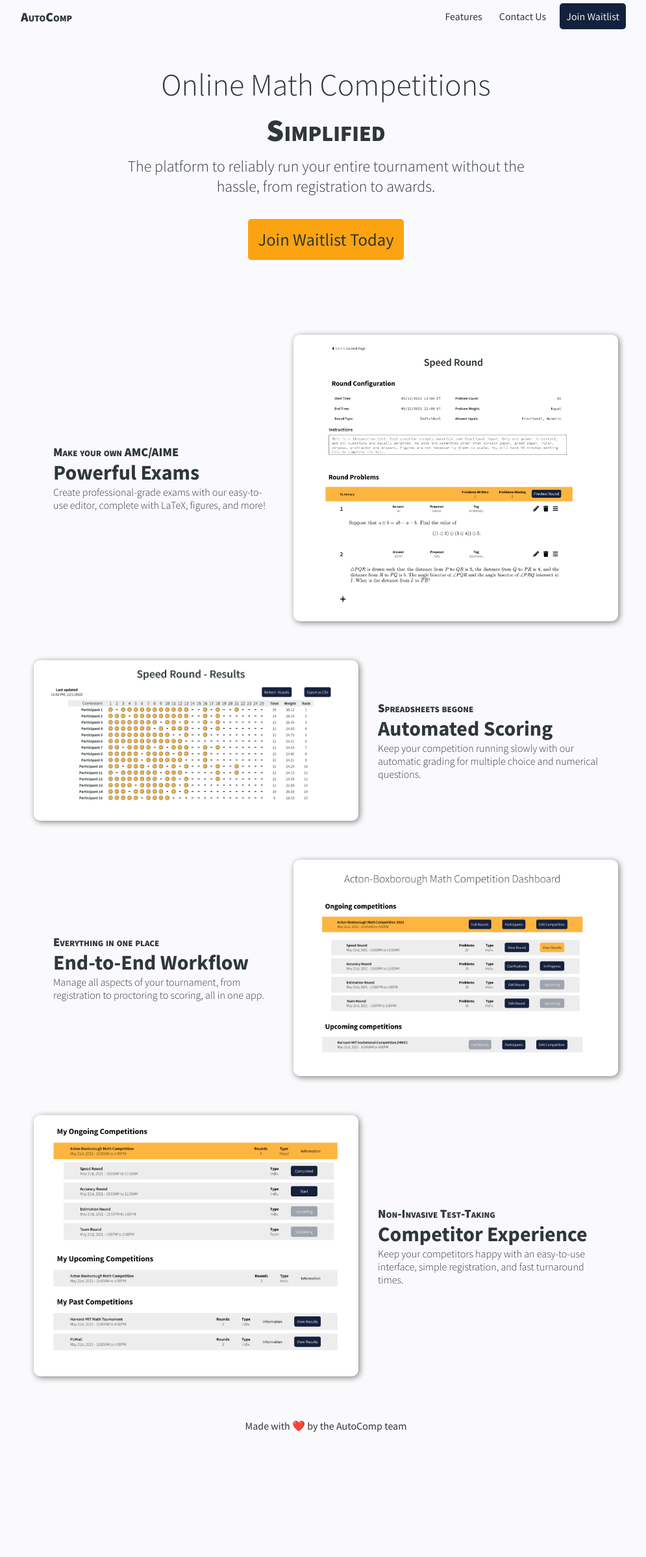
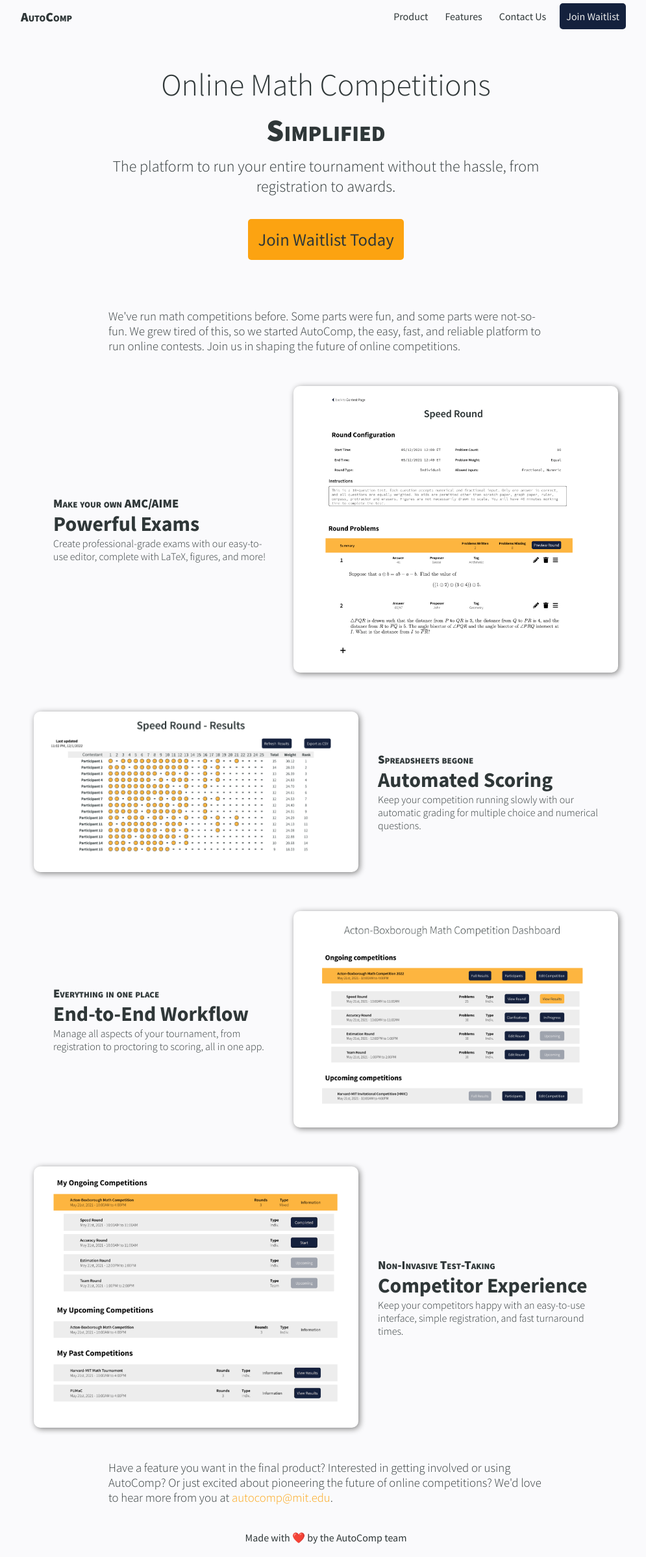
Before and after one commit to Jacobian-Grading/marketing, a Next.js app: page / in a window 1280 px wide. Shown: the whole page at 65% size, without its empty margins (138-1133 px from the left). Before the commit the page ends 2224 px from the top, so only its background shows below. Built offline with nearby package versions, Linux system fonts and the light colour scheme.

Commit message:
added better navbar

```diff
--- a/components/Layout.tsx
+++ b/components/Layout.tsx
@@ -1,7 +1,6 @@
-import {useState} from "react";
+import { useState, useEffect, useRef, createRef } from "react";
 
 import styles from "../styles/Layout.module.scss";
-import Link from "next/link";
 import Navbar from "../components/Navbar"
 
 const Footer = () => {
@@ -20,10 +19,28 @@ interface LayoutProps {
 }
 
 const Layout = (props: LayoutProps) => {
+  const [sidebar, setSidebar] = useState(false);
+
+  const handleClickOutside = (event: any) => {
+    console.log(ref.current)
+    if (ref.current && event.target! && !ref.current.contains(event.target)) {
+      setSidebar(false);
+    }
+  };
+
+  const ref : React.RefObject<HTMLInputElement> = createRef();
+
+  useEffect(() => {
+    document.addEventListener('click', handleClickOutside, true);
+    return () => {
+      document.removeEventListener('click', handleClickOutside, true);
+    };
+  });
+
   return (
     <div className={styles.layout}>
-      <div className={styles.navWrapper}>
-        <Navbar isAuth={props.isAuth} />
+      <div className={styles.navWrapper} id="navbar-container" ref={ref}>
+        <Navbar isAuth={props.isAuth} sidebar={sidebar} setSidebar={setSidebar}/>
       </div>
       <main className={styles.main}>{props.children}</main>
       <Footer />
--- a/components/Navbar.tsx
+++ b/components/Navbar.tsx
@@ -1,22 +1,26 @@
-import { useState } from "react";
+import { useState, useRef } from "react";
 
 import styles from "../styles/Navbar.module.scss";
 import Link from "next/link";
 
 interface NavbarProps {
   isAuth: boolean;
+  sidebar: boolean;
+  setSidebar: any;
 }
 
 const Navbar = (props: NavbarProps) => {
-  const [sidebar, setSidebar] = useState(false);
 
   return (
     <nav className={styles.nav}>
       <Link href="/">
         <a className={styles.logo}>AutoComp</a>
       </Link>
-      <div className={!sidebar ? styles.navMenu : styles.mobileNavMenu}>
-        <div className={styles.exitButton} onClick={() => setSidebar(false)}> X</div>
+      <div className={!props.sidebar ? styles.navMenu : styles.mobileNavMenu}>
+        <div className={styles.exitButton} onClick={() => props.setSidebar(false)}> X</div>
+        <Link href="#product">
+          <a className={styles.navItem}>Product</a>
+        </Link>
         <Link href="#features">
           <a className={styles.navItem}>Features</a>
         </Link>
@@ -27,10 +31,10 @@ const Navbar = (props: NavbarProps) => {
           <a className={styles.navItemEmph}>Join Waitlist</a>
         </Link>
       </div>
-      {!sidebar && (
+      {!props.sidebar && (
         <div
           className={styles.mobileHamburger}
-          onClick={() => setSidebar(true)}
+          onClick={() => props.setSidebar(true)}
         >
           <div className={styles.hamburgerBar} />
           <div className={styles.hamburgerBar} />
--- a/pages/index.tsx
+++ b/pages/index.tsx
@@ -25,7 +25,7 @@ const Home: NextPage = () => {
           <div className={styles.topFirstLine}> Online Math Competitions</div>
           <div className={styles.topSecondLine}> Simplified</div>
           <div className={styles.topBody}>
-            The platform to reliably run your entire tournament without the
+            The platform to run your entire tournament without the
             hassle, from registration to awards.
           </div>
           <div className={styles.topButtonGroup}>
@@ -38,6 +38,11 @@ const Home: NextPage = () => {
                 </Button>
               </a>
             </Link>
+          </div>
+        </section>
+        <section className={styles.midSection} id="product">
+          <div className={styles.midBody}>
+            We've run math competitions before. Some parts were fun, and some parts were not-so-fun. We grew tired of this, so we started AutoComp, the easy, fast, and reliable platform to run online contests. Join us in shaping the future of online competitions.
           </div>
         </section>
         <section className={styles.featureOdd} id="features">
@@ -98,10 +103,10 @@ const Home: NextPage = () => {
             </div>
           </div>
         </section>
-        <section id="contact">
-          <p>
-
-          </p>
+        <section className={styles.midSection} id="contact">
+          <div className={styles.midBody}>
+            Have a feature you want in the final product? Interested in getting involved or using AutoComp? Or just excited about pioneering the future of online competitions? We'd love to hear more from you at <a className={styles.contactLink} href="mailto:autocomp@mit.edu">autocomp@mit.edu</a>.
+          </div>
         </section>
       </Layout>
     </>
--- a/styles/Home.module.scss
+++ b/styles/Home.module.scss
@@ -4,7 +4,7 @@
 
 .topSection {
   max-width: 900px;
-  padding: 50px 20px;
+  padding: 50px 20px 20px 20px;
   display: flex;
   flex-direction: column;
   justify-content: center;
@@ -44,6 +44,37 @@
 .buttonText {
   font-size: 20pt;
   padding: 5px;
+}
+
+@media (max-width: theme.$breakpoint-1) {
+  .topSection {
+    max-width: 900px;
+    padding: 70px 20px 20px 20px;
+    display: flex;
+    flex-direction: column;
+    justify-content: center;
+    margin: 0 auto;
+  }
+}
+
+// Mid box
+
+.midSection {
+  max-width: 900px;
+  padding: 20px 20px;
+  display: flex;
+  flex-direction: column;
+  justify-content: center;
+  margin: 0 auto;
+}
+
+.midBody {
+  font-weight: 300;
+  font-size: 14pt;
+  text-align: left;
+  margin: 0 auto;
+  max-width: 690px;
+  padding:  0 10px;
 }
 
 // Feature
@@ -98,3 +129,8 @@
   background-color: white;
   box-shadow: 2px 2px 10px gray;
 }
+
+// contact
+.contactLink {
+  color: theme.$primary
+}
--- a/styles/Navbar.module.scss
+++ b/styles/Navbar.module.scss
@@ -83,7 +83,8 @@
     background: theme.$primary;
     gap: 20px;
     border-left-style: solid;
-    border-left-width: 2;
+    border-left-width: 1px;
+    border-color: theme.$primary-contrast;
     z-index: 1000;
   }
 
@@ -99,4 +100,11 @@
   .mobileHamburger {
     display: block;
   }
+
+  .nav {
+    position: fixed;
+    z-index:4;
+    background-color: theme.$primary;
+    width: 100%;
+  }
 }
```
